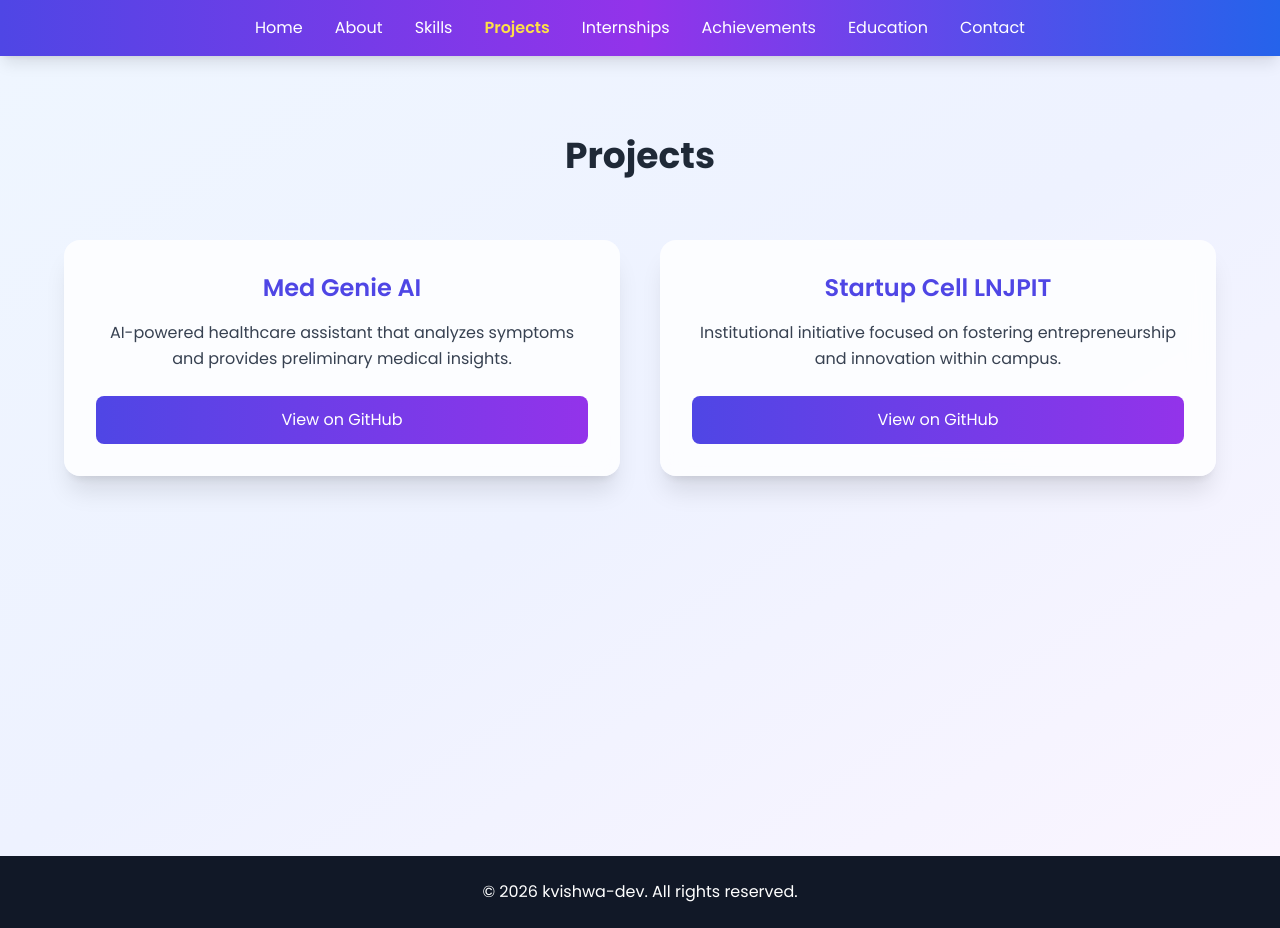
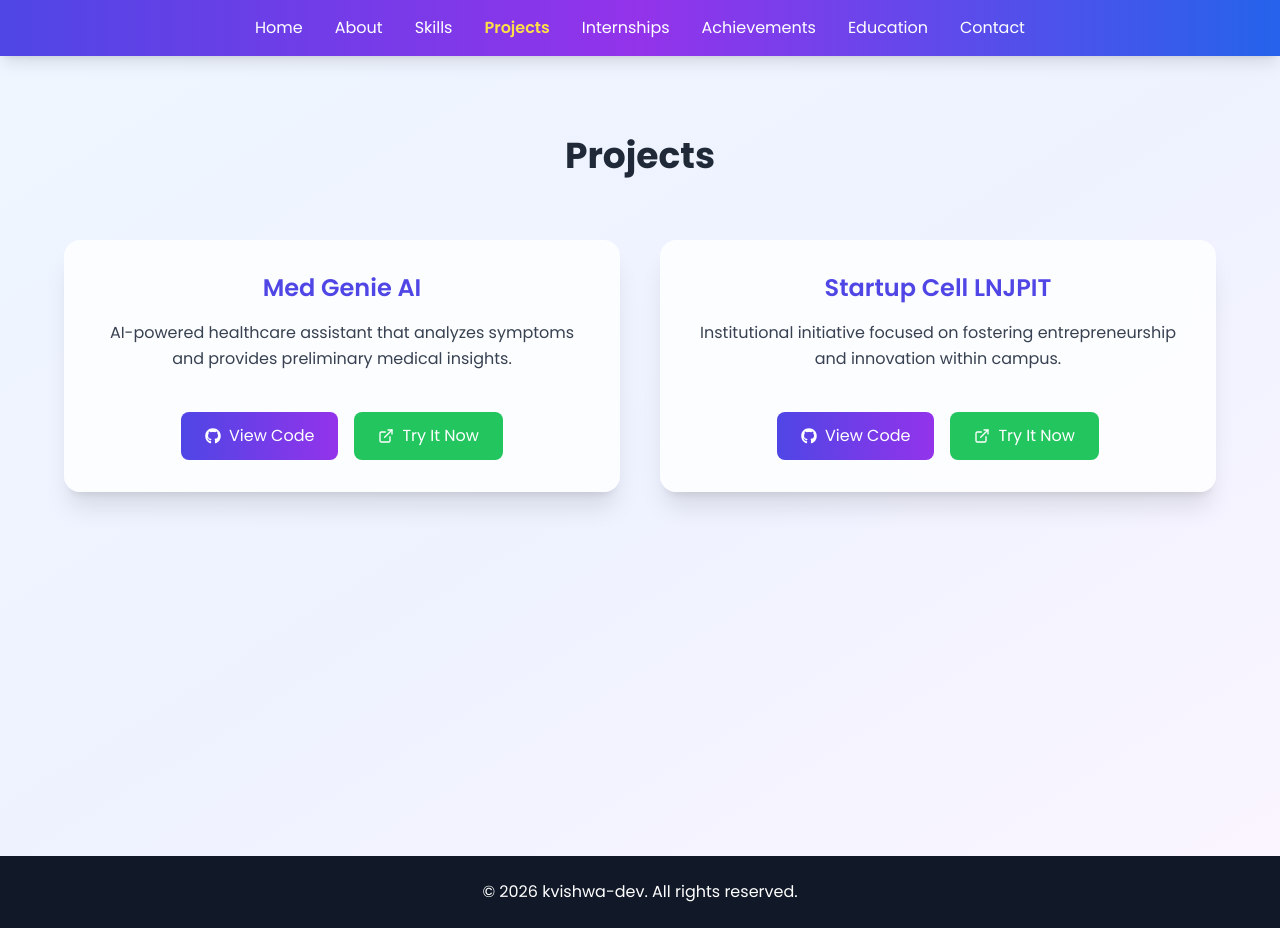
Before and after one commit to kvishwa-dev/kvishwa-dev, a React (Vite) app: page /projects in a window 1280 px wide. Built offline with nearby package versions, Linux system fonts and the light colour scheme.

Commit message:
projects page update

```diff
--- a/src/pages/Projects.jsx
+++ b/src/pages/Projects.jsx
@@ -1,22 +1,26 @@
+import { FaGithub } from "react-icons/fa"
+import { FiExternalLink } from "react-icons/fi"
+
 export default function Projects() {
   const projects = [
     {
       title: "Med Genie AI",
       description:
         "AI-powered healthcare assistant that analyzes symptoms and provides preliminary medical insights.",
-      github: "https://github.com/kvishwa-dev/med-genie-ai"
+      github: "https://github.com/kvishwa-dev/med-genie-ai",
+      live: "https://med-genie-ai.vercel.app/",
     },
     {
       title: "Startup Cell LNJPIT",
       description:
         "Institutional initiative focused on fostering entrepreneurship and innovation within campus.",
-      github: "https://github.com/kvishwa-dev/startup-cell-lnjpit"
+      github: "https://github.com/kvishwa-dev/startup-cell-lnjpit",
+      live: "https://startup-cell-lnjpit.vercel.app/",
     },
   ]
 
   return (
     <div className="py-20 px-6 bg-gradient-to-br from-blue-50 via-indigo-50 to-purple-50 min-h-screen">
-
       <div className="max-w-6xl mx-auto">
 
         <h2 className="text-4xl font-bold mb-16 text-center text-gray-800">
@@ -39,14 +43,39 @@ export default function Projects() {
                 </p>
               </div>
 
+              {/* Buttons */}
+              <div className="flex justify-center gap-4 mt-4 flex-wrap">
+
+                {/* GitHub Button */}
                 <a
                   href={project.github}
                   target="_blank"
                   rel="noopener noreferrer"
-                className="inline-block bg-gradient-to-r from-indigo-600 to-purple-600 text-white px-6 py-3 rounded-lg font-medium hover:scale-105 transition duration-300"
+                  className="flex items-center space-x-2 bg-gradient-to-r from-indigo-600 to-purple-600 text-white px-6 py-3 rounded-lg font-medium hover:scale-105 transition duration-300"
                 >
-                View on GitHub
+                  <FaGithub />
+                  <span>View Code</span>
                 </a>
+
+                {/* Live Demo Button */}
+                {project.live ? (
+                  <a
+                    href={project.live}
+                    target="_blank"
+                    rel="noopener noreferrer"
+                    className="flex items-center space-x-2 bg-green-500 text-white px-6 py-3 rounded-lg font-medium hover:bg-green-600 hover:scale-105 transition duration-300"
+                  >
+                    <FiExternalLink />
+                    <span>Try It Now</span>
+                  </a>
+                ) : (
+                  <span className="text-gray-400 text-sm">
+                    Live demo coming soon
+                  </span>
+                )}
+
+              </div>
+
             </div>
           ))}
         </div>
```
Lines whose indentation alone changed are shown as unchanged.
